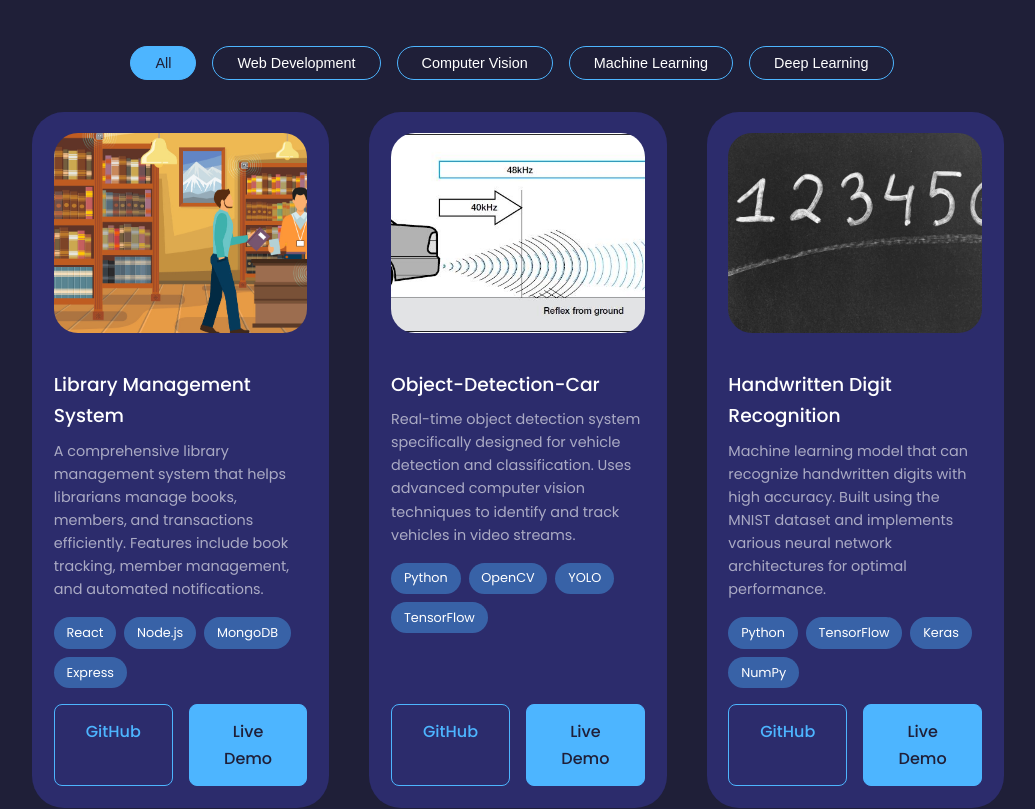
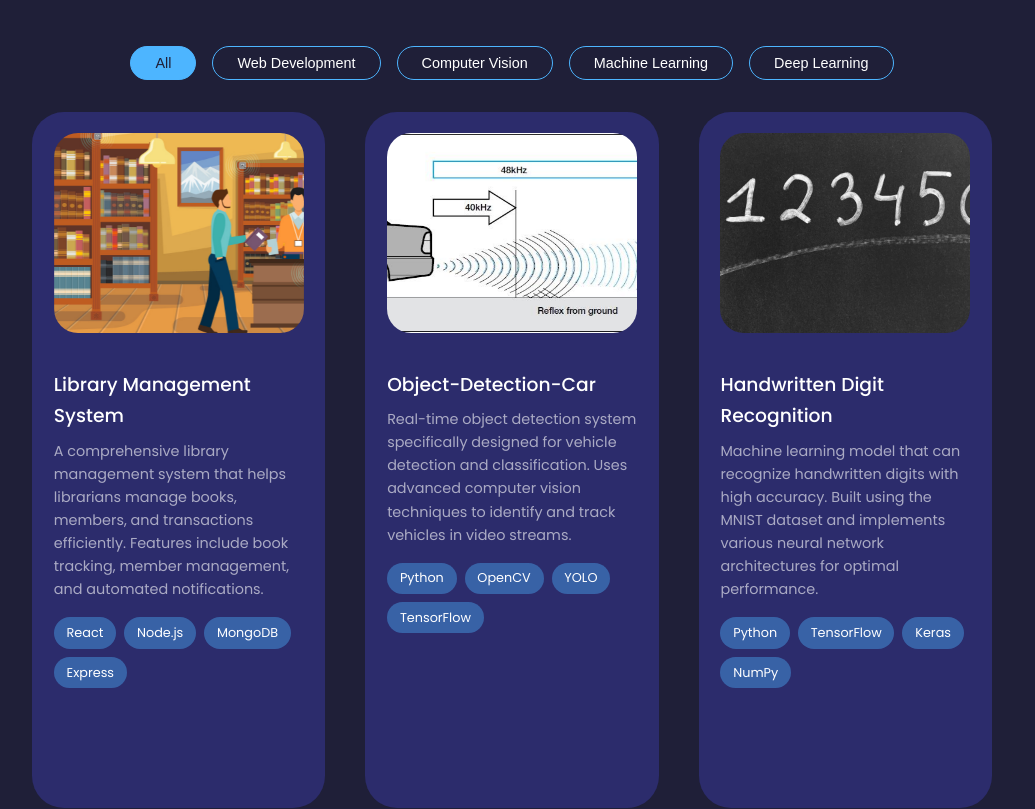
Before and after one commit to TejasBadhe07/www.tejasbadheportfolio.com, a React (Create React App) app: page / in a window 1280 px wide. Shown: the part 3360-4169 px from the top of the page, without its empty margins (128-1163 px from the left). Built offline with nearby package versions, Linux system fonts and the light colour scheme.

Commit message:
Added hover effect to portfolio items.

```diff
--- a/src/components/portfolio/portfolio.css
+++ b/src/components/portfolio/portfolio.css
@@ -2,6 +2,7 @@
     display: grid;
     grid-template-columns: repeat(3, 1fr);
     gap: 2.5rem;
+    perspective: 1000px;
 }
 
 .portfolio__filters {
@@ -39,17 +40,56 @@
     padding: 1.3rem;
     border-radius: 2rem;
     border: 1px solid transparent;
-    transition: var(--transition);
+    transition: all 0.4s cubic-bezier(0.4, 0, 0.2, 1);
     display: flex;
     flex-direction: column;
     cursor: pointer;
+    position: relative;
+    overflow: hidden;
+    transform-style: preserve-3d;
+}
+
+.portfolio__item::before {
+    content: '';
+    position: absolute;
+    top: 0;
+    left: 0;
+    width: 100%;
+    height: 100%;
+    background: linear-gradient(45deg,
+        transparent,
+        var(--color-primary-variant),
+        transparent
+    );
+    opacity: 0;
+    transition: opacity 0.4s ease;
+}
+
+.portfolio__item::after {
+    content: '';
+    position: absolute;
+    bottom: 0;
+    left: 0;
+    width: 100%;
+    height: 4px;
+    background: var(--color-primary);
+    transform: scaleX(0);
+    transform-origin: left;
+    transition: transform 0.4s ease;
 }
 
 .portfolio__item:hover {
-    border-color: var(--color-primary-variant);
-    background: transparent;
-    transform: translateY(-5px);
-    box-shadow: 0 5px 15px rgba(0, 0, 0, 0.3);
+    transform: translateY(-10px) rotateX(5deg);
+    border-color: var(--color-primary);
+    box-shadow: 0 10px 30px rgba(0, 0, 0, 0.2);
+}
+
+.portfolio__item:hover::before {
+    opacity: 0.1;
+}
+
+.portfolio__item:hover::after {
+    transform: scaleX(1);
 }
 
 .portfolio__item-image {
@@ -57,28 +97,58 @@
     overflow: hidden;
     margin-bottom: 1rem;
     position: relative;
+    transform-style: preserve-3d;
+}
+
+.portfolio__item-image::before {
+    content: '';
+    position: absolute;
+    top: 0;
+    left: 0;
+    width: 100%;
+    height: 100%;
+    background: linear-gradient(
+        to bottom,
+        transparent,
+        rgba(0, 0, 0, 0.7)
+    );
+    opacity: 0;
+    transition: opacity 0.4s ease;
+    z-index: 1;
+}
+
+.portfolio__item:hover .portfolio__item-image::before {
+    opacity: 1;
 }
 
 .portfolio__item-image img {
     width: 100%;
     height: 200px;
     object-fit: cover;
-    transition: var(--transition);
+    transition: all 0.4s cubic-bezier(0.4, 0, 0.2, 1);
+    transform: translateZ(20px);
 }
 
 .portfolio__item:hover .portfolio__item-image img {
-    transform: scale(1.05);
+    transform: scale(1.05) translateZ(30px);
 }
 
 .portfolio__item-content {
     flex: 1;
     display: flex;
     flex-direction: column;
+    position: relative;
+    z-index: 1;
 }
 
 .portfolio__item-content h3 {
     margin: 1.2rem 0 0.5rem;
     color: var(--color-white);
+    transition: color 0.3s ease;
+}
+
+.portfolio__item:hover .portfolio__item-content h3 {
+    color: var(--color-primary);
 }
 
 .portfolio__item-description {
@@ -86,6 +156,11 @@
     font-size: 0.9rem;
     margin-bottom: 1rem;
     line-height: 1.6;
+    transition: color 0.3s ease;
+}
+
+.portfolio__item:hover .portfolio__item-description {
+    color: var(--color-white);
 }
 
 .portfolio__item-technologies {
@@ -101,17 +176,27 @@
     padding: 0.3rem 0.8rem;
     border-radius: 1rem;
     font-size: 0.8rem;
-    transition: var(--transition);
+    transition: all 0.3s ease;
+    transform: translateZ(10px);
 }
 
 .portfolio__item:hover .technology-tag {
     background: var(--color-primary);
+    transform: translateZ(20px);
 }
 
 .portfolio__item-cta {
     display: flex;
     gap: 1rem;
     margin-top: auto;
+    opacity: 0;
+    transform: translateY(20px);
+    transition: all 0.3s ease;
+}
+
+.portfolio__item:hover .portfolio__item-cta {
+    opacity: 1;
+    transform: translateY(0);
 }
 
 .portfolio__item-cta .btn {
@@ -121,8 +206,9 @@
     border-radius: 0.5rem;
     cursor: pointer;
     border: 1px solid var(--color-primary);
-    transition: var(--transition);
+    transition: all 0.3s cubic-bezier(0.4, 0, 0.2, 1);
     font-weight: 500;
+    transform: translateZ(10px);
 }
 
 .portfolio__item-cta .btn-primary {
@@ -133,11 +219,13 @@
 .portfolio__item-cta .btn-primary:hover {
     background: transparent;
     color: var(--color-white);
+    transform: translateZ(20px) translateY(-3px);
 }
 
 .portfolio__item-cta .btn:hover {
     background: var(--color-primary);
     color: var(--color-bg);
+    transform: translateZ(20px) translateY(-3px);
 }
 
 /* ==================================== MEDIA QUERIES (MEDIUM DEVICE) ===================================================== */
```
